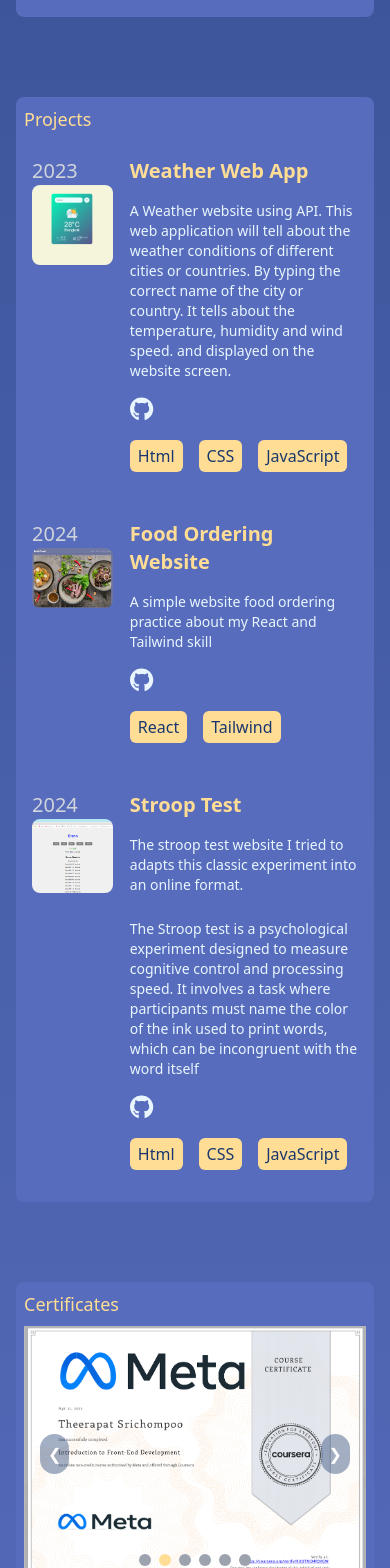
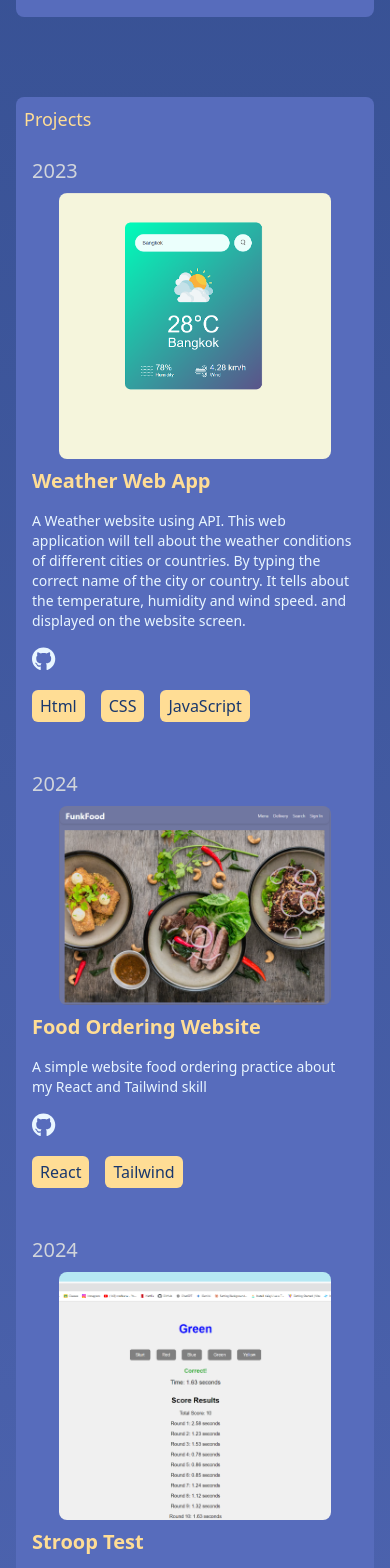
Before and after one commit to ffluktrpp/theerapat-portfolio, a React (Vite) app: page / in a window 390 px wide. Shown: the part 2700-4268 px from the top of the page. Built offline with nearby package versions, Linux system fonts and the light colour scheme; grey boxes are pictures that could not be loaded.

Commit message:
Update media queries

```diff
--- a/index.html
+++ b/index.html
@@ -2,6 +2,7 @@
 <html lang="en">
   <head>
     <meta charset="UTF-8" />
+    <link rel="icon" type="image/svg+xml" href="/T.svg" />
     <meta name="viewport" content="width=device-width, initial-scale=1.0" />
     <title>Theerapat's Portfolio</title>
   </head>
--- a/src/section/Experience/index.jsx
+++ b/src/section/Experience/index.jsx
@@ -19,17 +19,17 @@ const Experience = ({ onInitial }) => {
     >
       <div className="text-primaryTitle text-lg font-medium">Projects</div>
       <div
-        className={`grid grid-cols-[30%_70%] px-2 py-6 rounded-xl transition-all ${
+        className={`lg:grid lg:grid-cols-[30%_70%] px-2 py-6 rounded-xl transition-all ${
           isMouseEnter["exp1"] ? "bg-blue-900" : ""
         }`}
         onMouseEnter={() => setIsMouseEnter({ ["exp1"]: true })}
         onMouseLeave={() => setIsMouseEnter({ ["exp1"]: false })}
       >
         <div className="text-sm text-gray-300">
-          <div className="text-xl">
+          <div className="text-xl mb-2">
             <span>2023</span>
           </div>
-          <div>
+          <div className="flex justify-center lg:justify-start mb-2">
             <img src={expImg1} alt="#" className="w-5/6 rounded-lg" />
           </div>
         </div>
@@ -71,17 +71,17 @@ const Experience = ({ onInitial }) => {
       </div>
 
       <div
-        className={`grid grid-cols-[30%_70%] px-2 py-6 rounded-xl transition-all ${
+        className={`lg:grid lg:grid-cols-[30%_70%] px-2 py-6 rounded-xl transition-all ${
           isMouseEnter["exp2"] ? "bg-blue-900" : ""
         }`}
         onMouseEnter={() => setIsMouseEnter({ ["exp2"]: true })}
         onMouseLeave={() => setIsMouseEnter({ ["exp2"]: false })}
       >
         <div className="text-sm text-gray-300">
-          <div className="text-xl">
+          <div className="text-xl mb-2">
             <span>2024</span>
           </div>
-          <div>
+          <div className="flex justify-center lg:justify-start mb-2">
             <img src={expImg2} alt="#" className="w-5/6 rounded-lg" />
           </div>
         </div>
@@ -117,17 +117,17 @@ const Experience = ({ onInitial }) => {
       </div>
 
       <div
-        className={`grid grid-cols-[30%_70%] px-2 py-6 rounded-xl transition-all ${
+        className={`lg:grid lg:grid-cols-[30%_70%] px-2 py-6 rounded-xl transition-all ${
           isMouseEnter["exp3"] ? "bg-blue-900" : ""
         }`}
         onMouseEnter={() => setIsMouseEnter({ ["exp3"]: true })}
         onMouseLeave={() => setIsMouseEnter({ ["exp3"]: false })}
       >
         <div className="text-sm text-gray-300">
-          <div className="text-xl">
+          <div className="text-xl mb-2">
             <span>2024</span>
           </div>
-          <div>
+          <div className="flex justify-center lg:justify-start mb-2">
             <img src={expImg3} alt="#" className="w-5/6 rounded-lg" />
           </div>
         </div>
@@ -147,7 +147,7 @@ const Experience = ({ onInitial }) => {
             The Stroop test is a psychological experiment designed to measure
             cognitive control and processing speed. It involves a task where
             participants must name the color of the ink used to print words,
-            which can be incongruent with the word itself
+            which can be incongruent with the word itself.
           </div>
           <div>
             <a href="https://d8fp8g.csb.app/" target="blank">
```
Also changed, not shown: public/T.svg (added).
